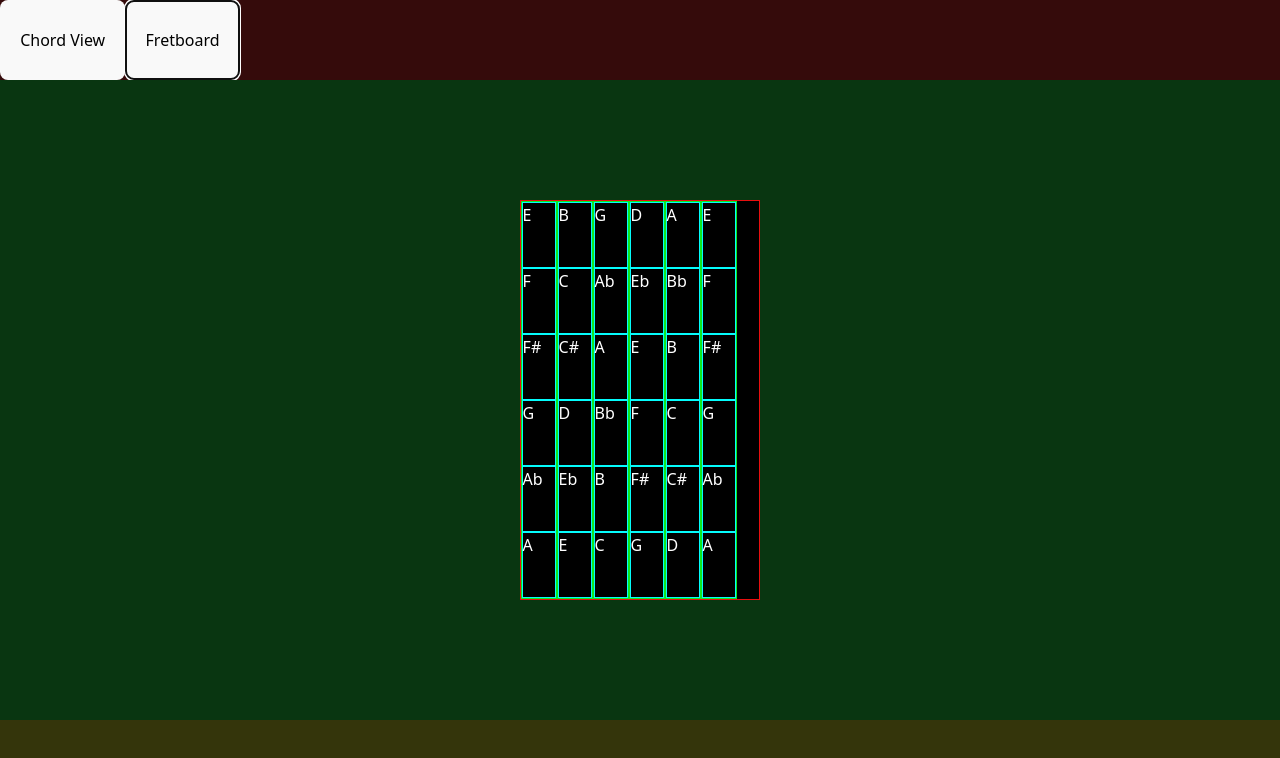
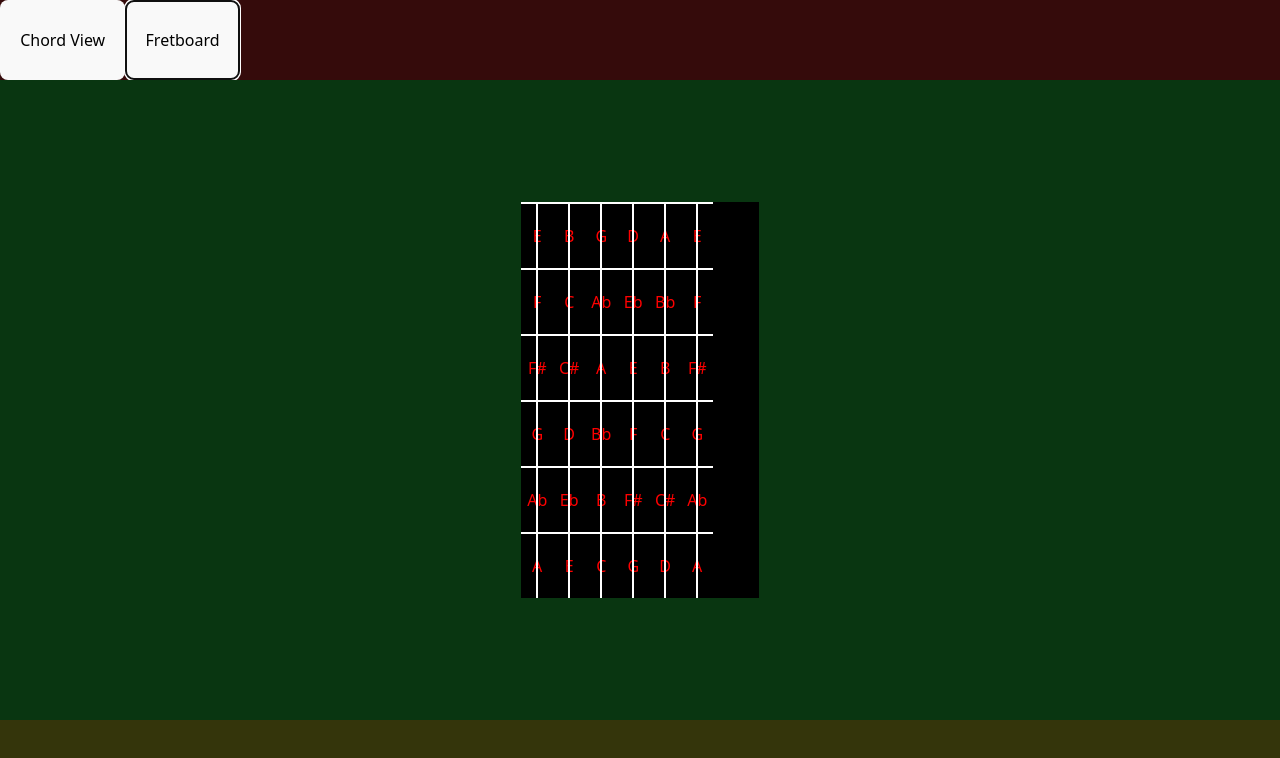
Before and after one commit to Munrock/isaac-fretboard, a React (Vite) app: page / in a window 1280 px wide. Both pictures are taken after a click on the button "Fretboard". Shown: the top 758 px of the page. Built offline with nearby package versions, Linux system fonts and the light colour scheme.

Commit message:
Add styling for fretNote and update defaultFret layout

```diff
--- a/src/components/fretboard/Fretboard.module.css
+++ b/src/components/fretboard/Fretboard.module.css
@@ -1,3 +1,15 @@
+.fretNote {
+  background: #000;
+  color: #fff;
+  border: 2px solid #fff;
+  border-radius: 50%;
+  display: inline-flex;
+  align-items: center;
+  justify-content: center;
+  width: 1.8em;
+  height: 1.8em;
+  font-weight: bold;
+}
 .fretboard {
   display: flex;
   flex-direction: row;
@@ -7,19 +19,41 @@
   aspect-ratio: 3 / 5;
   background-color: #000000;
   color: #ffffff;
-  border: 1px solid #e80f0f;
 }
 .stringColumn {
   display: flex;
   flex-direction: column;
   align-items: top;
-  border: 1px solid #0fe81e;
 }
 .defaultFret {
   max-width: calc(100% / 6);
   max-height: calc(100% / 5);
   min-width: 2em;
   aspect-ratio: 1/2;
+  border-top: solid 2px #ffffff;
+  color: red;
+  position: relative;
+  display: flex;
+  align-items: center;
+  justify-content: center;
+  text-align: center;
+}
 
-  border: 1px solid #05fcfc;
+.defaultFret span {
+  position: relative;
+  z-index: 1;
+  pointer-events: none;
 }
+
+.defaultFret::before {
+  content: "";
+  position: absolute;
+  top: 0;
+  bottom: 0;
+  left: 50%;
+  width: 2px;
+  background: #fff;
+  transform: translateX(-50%);
+  pointer-events: none;
+  z-index: 0;
+}
```
